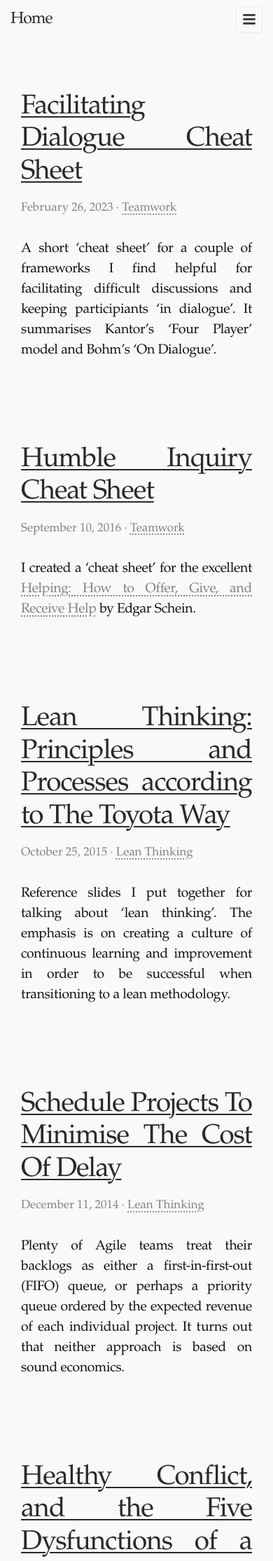
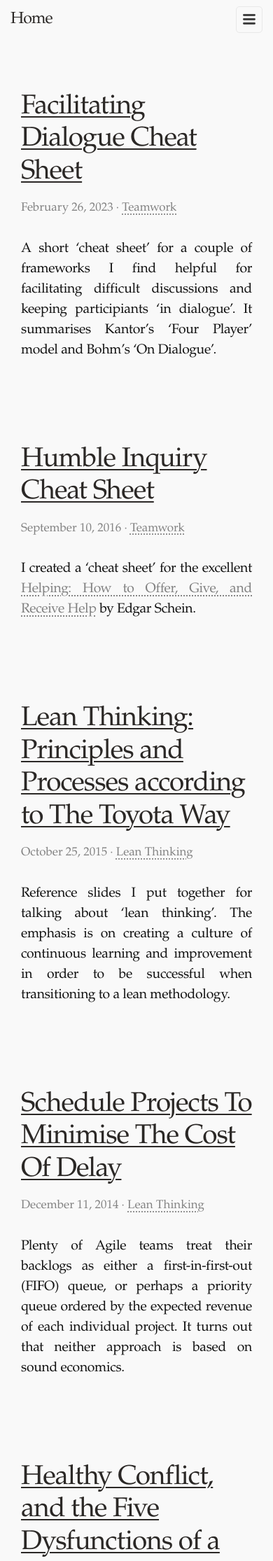
Before and after one commit to jbrunton/jbrunton.com, a Jekyll site: the page built from index.html, in a window 390 px wide. Shown: the top 2230 px of the page at 70% size. Built offline with Jekyll 4.4.1, drawn with Linux system fonts in a browser that asks for light colours; nearby versions of some CDN libraries.

Commit message:
fix: align h1 text left on mobile

```diff
--- a/_sass/_base.scss
+++ b/_sass/_base.scss
@@ -44,6 +44,10 @@ h1 {
     letter-spacing: -1px;
     text-align: justify;
     line-height: 1.2em;
+
+    @include media-query($on-mobile) {
+      text-align: left;
+    }
 }
 
 
```
